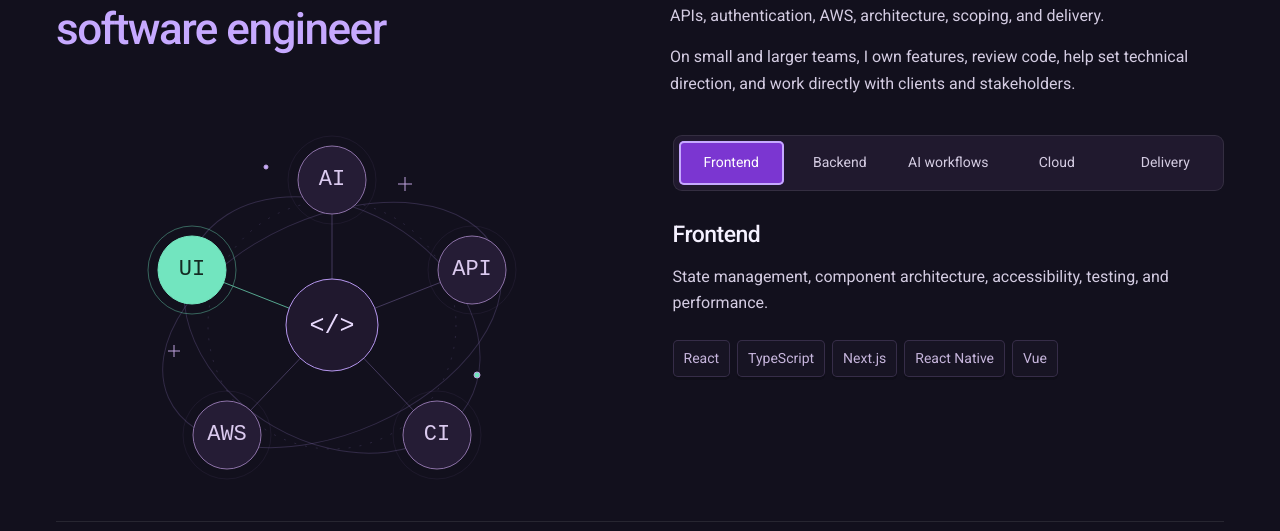
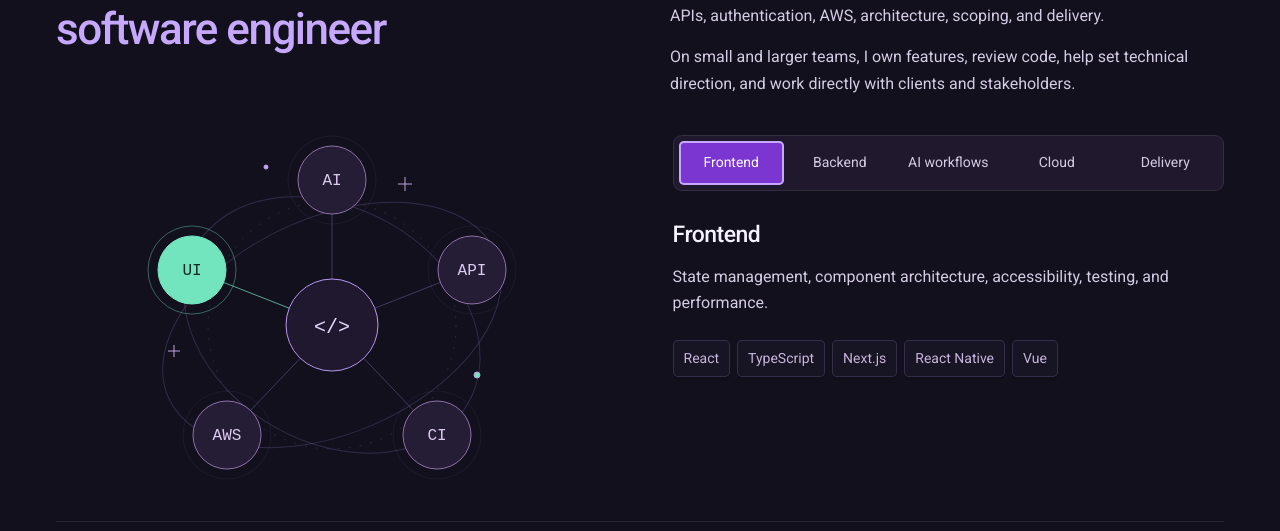
Before and after one commit to Datki11/portfolio-site, a Next.js app: page / in a window 1280 px wide. Shown: the part 1000-1531 px from the top of the page. Built offline with nearby package versions, Linux system fonts and the light colour scheme; a web font is replaced by a local one.

Commit message:
Reduce text size inside skill circles

```diff
--- a/app/Molecule.tsx
+++ b/app/Molecule.tsx
@@ -65,7 +65,7 @@ export default function Molecule({
             textAnchor="middle"
             fill="#e7d9fc"
             fontFamily="monospace"
-            fontSize="25"
+            fontSize="20"
           >
             &lt;/&gt;
           </text>
@@ -107,7 +107,7 @@ export default function Molecule({
               textAnchor="middle"
               fill={active === i ? "#142b23" : "#dbcaef"}
               fontFamily="monospace"
-              fontSize="22"
+              fontSize="16"
             >
               {s.short}
             </text>
```
